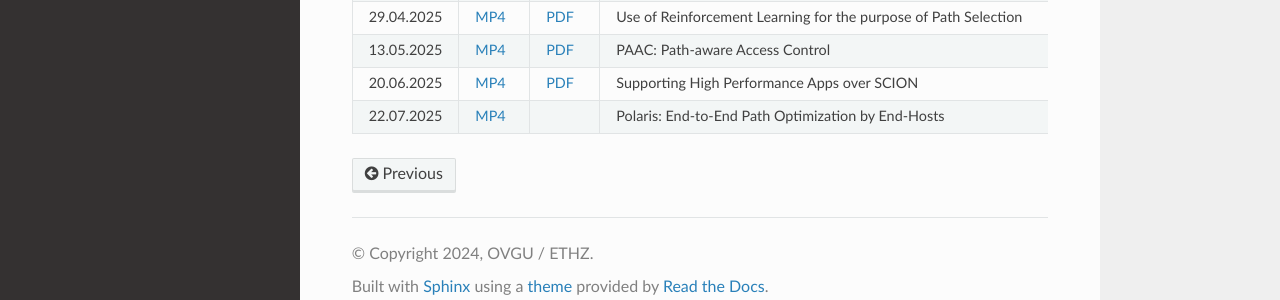
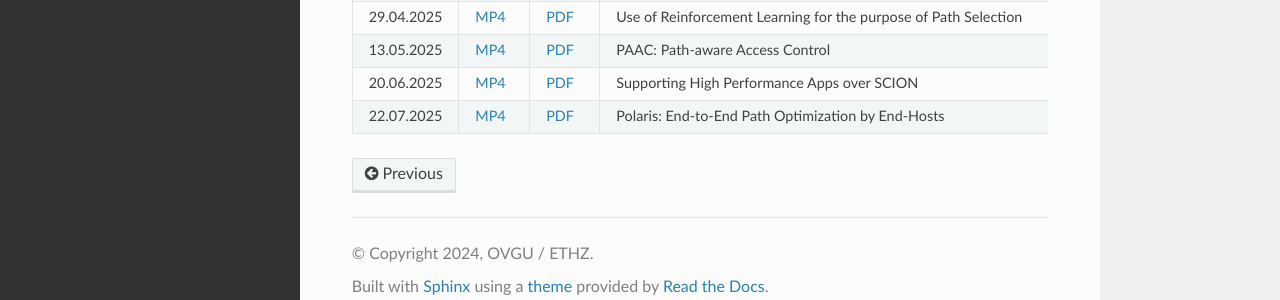
Before and after one commit to netsys-lab/scion-education-network-documentation, a Sphinx documentation site: the page built from docs/source/scion-research/meetings/past.rst, in a window 1280 px wide and 1256 px high. Shown: the part 933-1233 px from the top of the window. Built offline with Sphinx 7.4.7 and the Read the Docs theme 3.1.0, drawn with Linux system fonts in a browser that asks for light colours.

Commit message:
Add polaris' PDF. (#27)

```diff
--- a/docs/source/scion-research/meetings/past.rst
+++ b/docs/source/scion-research/meetings/past.rst
@@ -154,14 +154,14 @@ We keep an archive of past SCION research meetings:
       - Jonghoon Kwon (ETH Zurich)
       -
     * - 20.06.2025
-      - `MP4 <https://drive.google.com/file/d/1BNXVXhe2hsYH6SWS5bqDUB6NL0P1cb0q/view?usp=sharing>`__
-      - `PDF <https://drive.google.com/file/d/1xZyPAZD7RAAzUrLB55t7abmN4RW1te1A/view?usp=sharing>`__
+      - `MP4 <https://drive.google.com/file/d/1BNXVXhe2hsYH6SWS5bqDUB6NL0P1cb0q/view>`__
+      - `PDF <https://drive.google.com/file/d/1xZyPAZD7RAAzUrLB55t7abmN4RW1te1A/view>`__
       - Supporting High Performance Apps over SCION
       - Tony John (OVGU Magdeburg)
       -
     * - 22.07.2025
-      - `MP4 <https://drive.google.com/file/d/1NkbIb15a47w52ws0eL_fY4Ehznnr57gf/view?usp=sharing>`__
-      -
+      - `MP4 <https://drive.google.com/file/d/1NkbIb15a47w52ws0eL_fY4Ehznnr57gf/view>`__
+      - `PDF <https://drive.google.com/file/d/15S5iET0twkPEX_PRm8AL3qqiBv_kqjqo/view>`__
       - Polaris: End-to-End Path Optimization by End-Hosts
       - Elham Ehsani Moghadam (ETH Zurich)
       -
```
